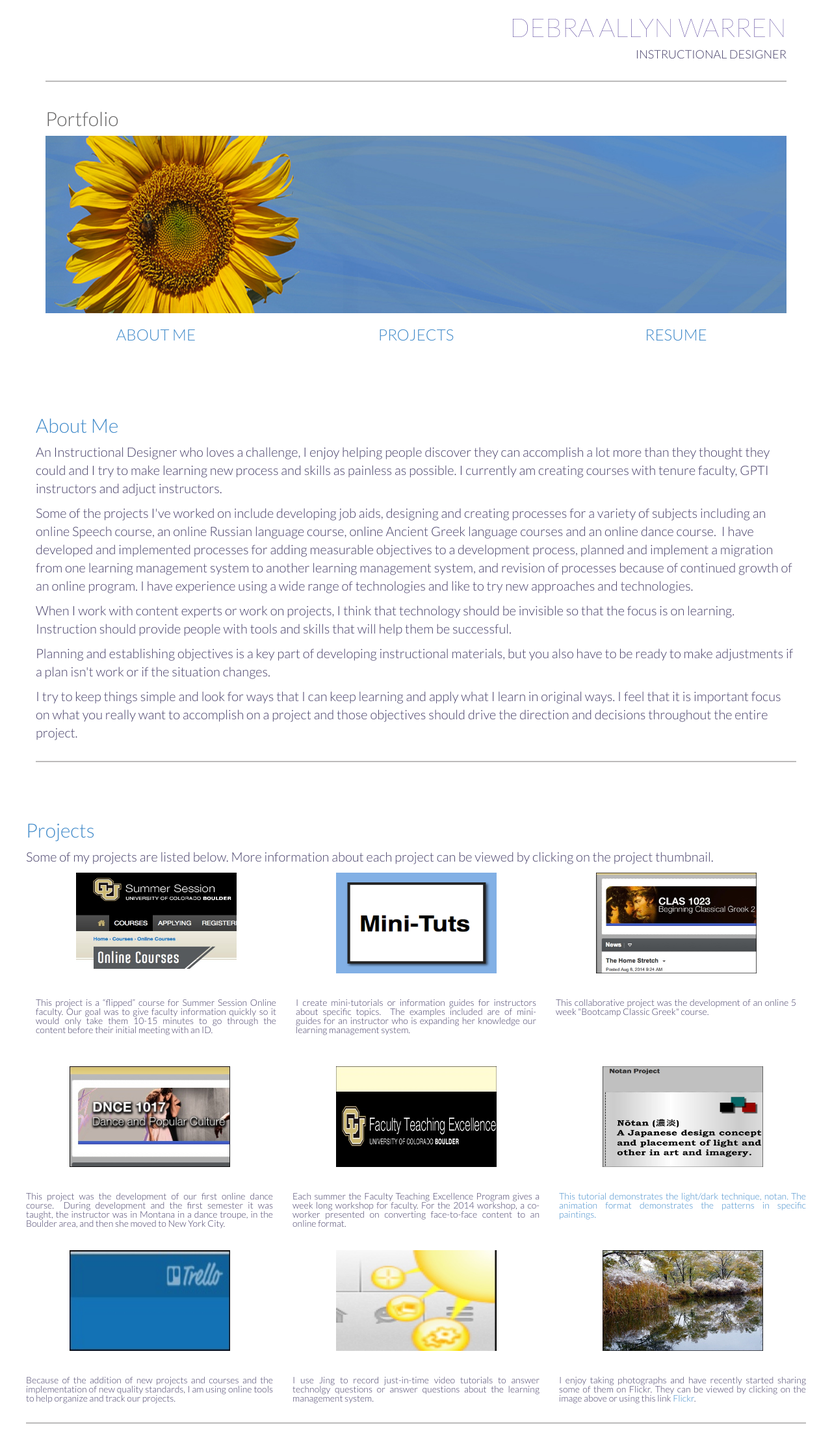
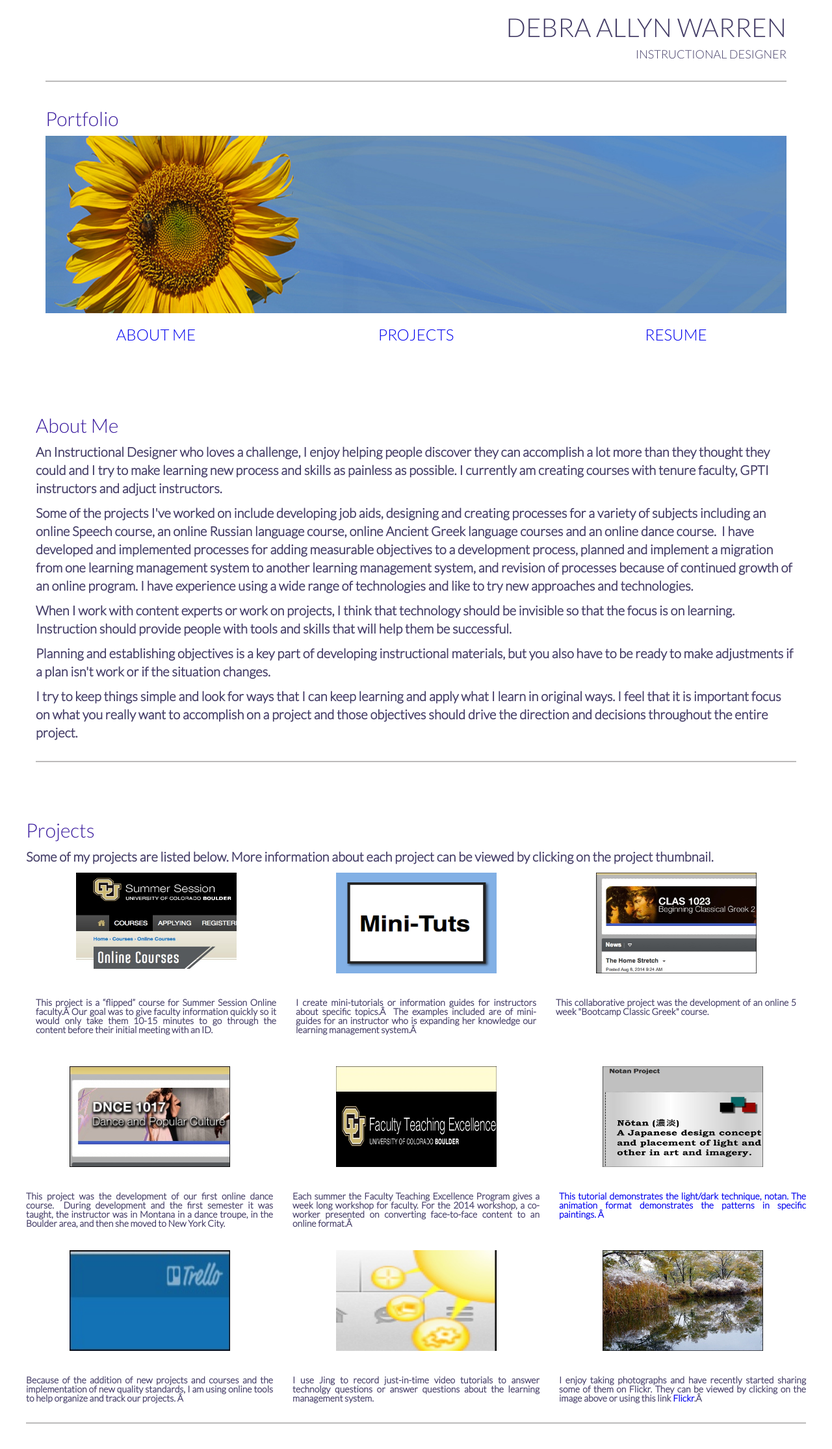
Before and after one commit to debraallynwarren/id_portfolio, a plain HTML site: page index.html in a window 1280 px wide. Shown: the whole page at 65% size. Drawn offline with Linux system fonts and the light colour scheme.

Commit message:
Updated html and stylesheets

```diff
--- a/css/style.css
+++ b/css/style.css
@@ -1,15 +1,16 @@
 body {
 	font-family: 'Lato', sans-serif;
 	color: #443d67;
-	font-weight: 300;
+	font-weight:bold;
+
 }
 
 .text-muted {
-	color:#646363;
+	color:#3a1b9e;
 }
 .text-thin {
-	font-weight: 100;
-	color:#2f1583;
+	font-weight: 550;
+
 
 }
 
@@ -30,6 +31,7 @@ p {
   margin: 0 0 10px;
   font-size:20px;
     line-height: 1.4;
+
 }
 .p-small {
   margin: 0 0 10px;
--- a/index.html
+++ b/index.html
@@ -68,13 +68,13 @@
       <div align="center"><a href="flipped.html" target="_blank"><img src="images/ss_online_icon.jpg" width="247" height="155" alt="Summer Session Course"></a>
       </div>
       <p>&nbsp;</p>
-      <p class="p-small">This project is a &ldquo;flipped&rdquo; course for Summer Session Online faculty. Our goal was to give faculty information quickly so it would only take  them 10-15 minutes to go through the content before their initial meeting with an ID. </p>
+      <p class="p-small">This project is a &ldquo;flipped&rdquo; course for Summer Session Online faculty.Â Our goal was to give faculty information quickly so it would only take  them 10-15 minutes to go through the content before their initial meeting with an ID. </p>
     </div>
     <div class="col-md-4">
       <div align="center"><a href="mini_tut.html" target="_blank"><img src="images/mini_tut_icon.png" width="247" height="155" alt="project 2"></a>
       </div>
       <p>&nbsp;</p>
-      <p class="p-small">I  create mini-tutorials or information guides for instructors about specific topics.  The examples included are of mini-guides for an instructor who is expanding her knowledge our learning management system.  </p>
+      <p class="p-small">I  create mini-tutorials or information guides for instructors about specific topics.Â  The examples included are of mini-guides for an instructor who is expanding her knowledge our learning management system.Â  </p>
     </div>
     <div class="col-md-4"><div align="center"><a href="greek.html" target="_blank"><img src="images/greek_icon.jpg" width="247" height="155" alt="project 2"></a>
       </div>
@@ -99,19 +99,19 @@
     <div class="col-md-4"><div align="center"><a href="ftp.html" target="_blank"><img src="images/ftep_icon.jpg" width="247" height="155" alt="project 2"></a>
       </div>
       <p>&nbsp;</p>
-      <p class="p-small">Each summer the Faculty Teaching Excellence Program gives a week long workshop for faculty.&nbsp;For the 2014 workshop, a co-worker presented on converting face-to-face content to an online format.  </p>
+      <p class="p-small">Each summer the Faculty Teaching Excellence Program gives a week long workshop for faculty.&nbsp;For the 2014 workshop, a co-worker presented on converting face-to-face content to an online format.Â  </p>
     </div>
     <div class="col-md-4"><div align="center"><a href="notan.html" target="_blank"><img src="images/notan_icon.jpg" width="247" height="155" alt="project 2">
       </div>
       <p>&nbsp;</p>
-      <p class="p-small">This tutorial demonstrates the light/dark technique, notan. The animation format  demonstrates the patterns in specific paintings.  </p>
+      <p class="p-small">This tutorial demonstrates the light/dark technique, notan. The animation format  demonstrates the patterns in specific paintings. Â </p>
     </div>
     <p>&nbsp;</p>
     <div class="row"></div>
     <div class="col-md-4"><div align="center"><a href="trello.html" target="_blank"><img src="images/trello_icon.jpg" width="247" height="155" alt="project 2"></a>
       </div>
       <p>&nbsp;</p>
-      <p class="p-small">Because of the addition of new projects and courses and the implementation of new quality standards, I am using online tools to help organize and track our projects.   </p>
+      <p class="p-small">Because of the addition of new projects and courses and the implementation of new quality standards, I am using online tools to help organize and track our projects. Â  </p>
     </div>
     <div class="col-md-4"><div align="center"><a href="jing.html" target="_blank"><img src="images/jing_icon.jpg" width="247" height="155" alt="project 2"></a>
       </div>
@@ -121,7 +121,7 @@
     <div class="col-md-4"><div align="center"><a href="https://www.flickr.com/photos/20997886@N07/" target="_blank"><img src="images/flickr_icon.jpg" width="247" height="155" alt="project 2"></a>
       </div>
       <p>&nbsp;</p>
-      <p class="p-small">I enjoy taking photographs and have recently started sharing some of them on Flickr.&nbsp;They can be viewed by clicking on the image above or using this link <a href="https://www.flickr.com/photos/20997886@N07/" target="_blank">Flickr</a>.  </p>
+      <p class="p-small">I enjoy taking photographs and have recently started sharing some of them on Flickr.&nbsp;They can be viewed by clicking on the image above or using this link <a href="https://www.flickr.com/photos/20997886@N07/" target="_blank">Flickr</a>.Â  </p>
     </div>
   </div>
 <div style ="height:70px;">
```
Also changed, not shown: css/bootstrap.css.
